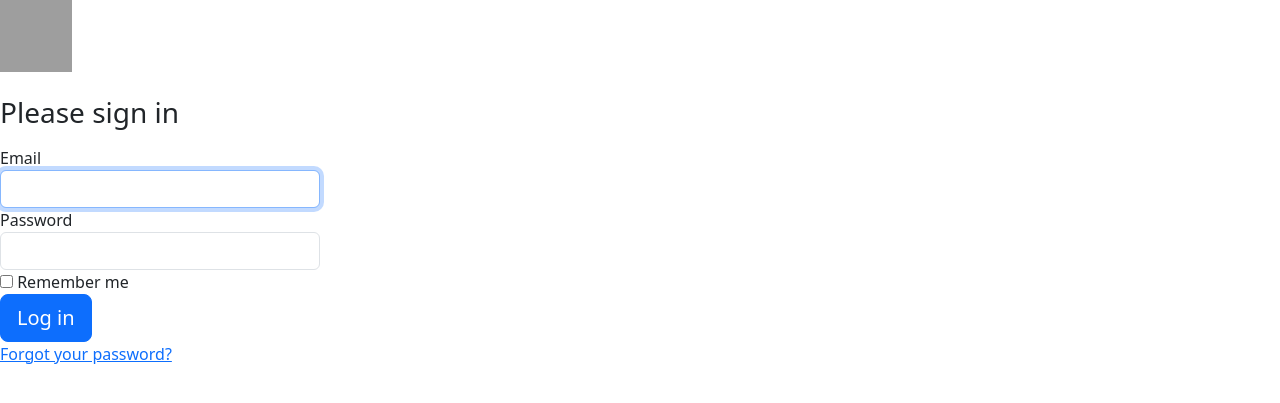
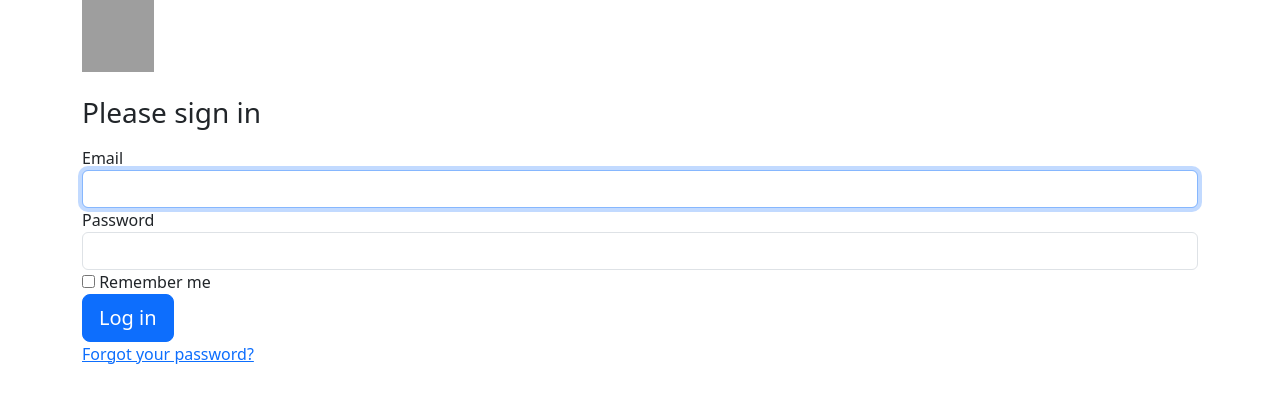
Before and after one commit to bilalarshad63/CampManager, a Rails app: page /admins/sign_in in a window 1280 px wide. Shown: the top 403 px of the page. Run offline with Rails 7, Linux system fonts and the light colour scheme; style sheets or scripts are compiled from the project's sources; some libraries are stand-ins or nearby versions; grey boxes are pictures that could not be loaded.

Commit message:
first day 2nd commit

```diff
--- a/app/controllers/home_page_admins_controller.rb
+++ b/app/controllers/home_page_admins_controller.rb
@@ -3,4 +3,5 @@ class HomePageAdminsController < ApplicationController
 
 	def index
 	end
+
 end
--- a/app/views/devise/sessions/new.html.erb
+++ b/app/views/devise/sessions/new.html.erb
@@ -1,4 +1,5 @@
-<div class= "col-3">
+<div class="container">
+  <div style="margin: 0px" >
     <%= form_for(resource, as: resource_name, url: session_path(resource_name)) do |f| %>
       <img class="mb-4" src="https://getbootstrap.com/docs/4.0/assets/brand/bootstrap-solid.svg" alt="" width="72" height="72">
       <h1 class="h3 mb-3 font-weight-normal">Please sign in</h1>
@@ -25,7 +26,7 @@
       </div>
     <% end %>
 
+<%= render "devise/shared/links" %>
 
-
+  </div>
 </div>
-<%= render "devise/shared/links" %>
```
